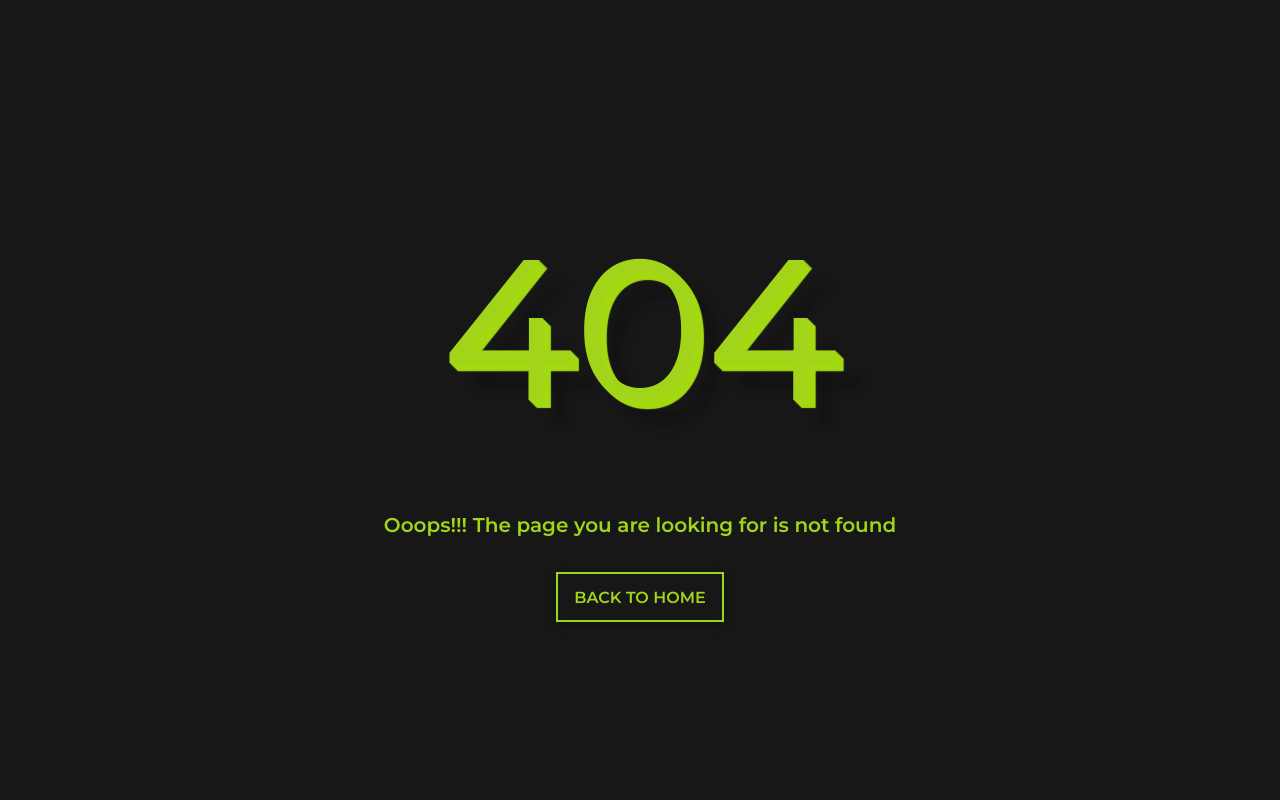
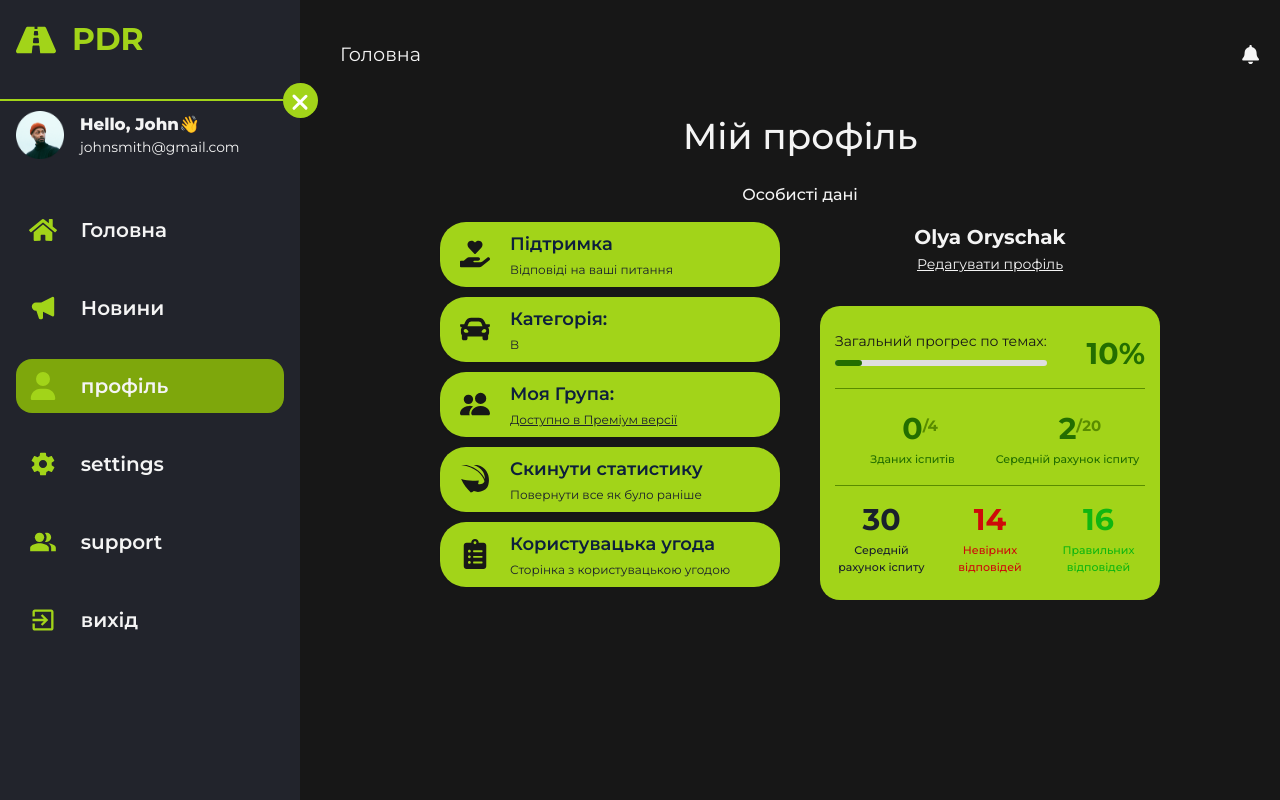
Before and after one commit to mykhailo-rozheliuk/PDR_Page, a React (Vite) app: page /profile in a window 1280 px wide. Before the commit this address had no page. Built offline with nearby package versions, Linux system fonts and the light colour scheme.

Commit message:
created profile page (#4)

```diff
--- a/src/app/providers/with-router.tsx
+++ b/src/app/providers/with-router.tsx
@@ -4,6 +4,7 @@ import { Auth, Home, Main, PageNotFound } from 'pages';
 
 import { Layout } from 'shared/ui';
 import { PageLayout } from 'shared/ui/Layout/PageLayout';
+import Profile from 'pages/profile';
 
 export const withRouter =
   <T extends React.PropsWithChildren>(Cmp: React.ComponentType<T>) =>
@@ -18,6 +19,7 @@ export const withRouter =
 
             <Route element={<PageLayout />}>
               <Route path="/main" element={<Main />} />
+              <Route path="/profile" element={<Profile />} />
             </Route>
 
             <Route path="/auth" element={<Auth />} />
--- /dev/null
+++ b/src/pages/profile/Profile.tsx
@@ -0,0 +1,111 @@
+import { Headling } from 'shared/ui';
+import styles from './profile.module.scss';
+import cn from 'classnames';
+import { Link } from 'react-router-dom';
+import { FaHandHoldingHeart, FaCar, FaClipboardList } from 'react-icons/fa';
+import { BsPeopleFill } from 'react-icons/bs';
+import { GiReturnArrow } from 'react-icons/gi';
+
+export const Profile: React.FC = () => {
+  return (
+    <div className={styles.profile}>
+      <Headling>Головна</Headling>
+      <h2 className={styles.profile__title}>Мій профіль</h2>
+      <div className={styles.profile__subtitle}>Особисті дані</div>
+      <div className={cn(styles.profile__data, styles.data)}>
+        <div className={styles.data__content}>
+          <Link to="#" className={cn(styles.content__item, styles.item)}>
+            <span>
+              <FaHandHoldingHeart />
+            </span>
+            <div className={styles.item__descr}>
+              <h4 className={styles.item__title}>Підтримка</h4>
+              <div className={styles.item__text}>Вiдповiдi на вашi питання</div>
+            </div>
+          </Link>
+          <Link to="#" className={cn(styles.content__item, styles.item)}>
+            <span>
+              <FaCar />
+            </span>
+            <div className={styles.item__descr}>
+              <h4 className={styles.item__title}>Категорія:</h4>
+              <div className={styles.item__text}>B</div>
+            </div>
+          </Link>
+          <Link to="#" className={cn(styles.content__item, styles.item)}>
+            <span>
+              <BsPeopleFill />
+            </span>
+            <div className={styles.item__descr}>
+              <h4 className={styles.item__title}>Моя Група:</h4>
+              <div className={styles.item__text}>
+                <Link to="#" className={styles.item__link}>
+                  Доступно в Преміум версії
+                </Link>
+              </div>
+            </div>
+          </Link>
+          <Link to="#" className={cn(styles.content__item, styles.item)}>
+            <span>
+              <GiReturnArrow />
+            </span>
+            <div className={styles.item__descr}>
+              <h4 className={styles.item__title}>Скинути статистику</h4>
+              <div className={styles.item__text}>Повернути все як було раніше</div>
+            </div>
+          </Link>
+          <Link to="#" className={cn(styles.content__item, styles.item)}>
+            <span>
+              <FaClipboardList />
+            </span>
+            <div className={styles.item__descr}>
+              <h4 className={styles.item__title}>Користувацька угода</h4>
+              <div className={styles.item__text}>Сторінка з користувацькою угодою</div>
+            </div>
+          </Link>
+        </div>
+        <div className={cn(styles.data__statistic, styles.statistic)}>
+          <div className={styles.statistic__user}>
+            <div className={styles.statistic__name}>Olya Oryschak</div>
+            <Link to="#" className={styles.statistic__correct}>
+              Редагувати профіль
+            </Link>
+          </div>
+          <div className={cn(styles.statistic__info, styles.info)}>
+            <div className={styles.info__progres}>
+              <label className={styles.info__label}>
+                <div className={styles.info__text}>Загальний прогрес по темах:</div>
+                <div className={styles.info__line}></div>
+              </label>
+              <div className={styles.info__value}>10%</div>
+            </div>
+            <div className={styles.info__exams}>
+              <div className={styles.info__done}>
+                0<span>/4</span>
+                <div className={styles.info__descrp}>Зданих іспитів</div>
+              </div>
+              <div className={styles.info__average}>
+                2<span>/20</span>
+                <div className={styles.info__descrp}>Середній рахунок іспиту</div>
+              </div>
+            </div>
+            <div className={styles.info__results}>
+              <div className={styles.info__item}>
+                30
+                <div className={styles.info__descrp}>Середній рахунок іспиту</div>
+              </div>
+              <div className={cn(styles.info__item, styles.info__item_red)}>
+                14
+                <div className={styles.info__descrp}>Невірних відповідей</div>
+              </div>
+              <div className={cn(styles.info__item, styles.info__item_green)}>
+                16
+                <div className={styles.info__descrp}>Правильних відповідей</div>
+              </div>
+            </div>
+          </div>
+        </div>
+      </div>
+    </div>
+  );
+};
--- /dev/null
+++ b/src/pages/profile/index.ts
@@ -0,0 +1,3 @@
+import { Profile } from './Profile';
+
+export default Profile;
--- /dev/null
+++ b/src/pages/profile/profile.module.scss
@@ -0,0 +1,236 @@
+@import '/src/styles/_index';
+
+span {
+  font-size: 30px;
+  color: $bg-color;
+}
+//========================================================================================================
+.profile {
+  text-align: center;
+  margin: 0 20px;
+
+  &__title {
+    font-size: 2.25rem;
+    font-weight: 500;
+    color: $white-color;
+    margin-bottom: 20px;
+  }
+
+  &__subtitle {
+    font-weight: 500;
+    color: $white-color;
+    margin-bottom: 15px;
+  }
+}
+
+//========================================================================================================
+
+.data {
+  max-width: 760px;
+  margin: 0 auto;
+  display: flex;
+  flex-wrap: wrap;
+
+  &__content {
+    width: 50%;
+    padding: 0 20px;
+  }
+
+  &__statistic {
+    width: 50%;
+    padding: 0 20px;
+  }
+}
+
+//========================================================================================================
+
+.item {
+  min-height: 65px;
+  background: $main-color;
+  text-align: left;
+  display: flex;
+  align-items: center;
+  justify-content: flex-start;
+  margin-bottom: 10px;
+  padding: 0px 20px;
+  gap: 20px;
+  box-shadow: 0 2px 2px rgba(0, 0, 0, 0.05);
+  border-radius: 1.625rem;
+  transition: all 0.3s;
+
+  &:hover {
+    transform: scale(0.95);
+  }
+
+  &__title {
+    font-size: 18px;
+    font-weight: 600;
+    color: #0d1f3c;
+    line-height: 1.777;
+  }
+
+  &__text {
+    font-weight: 400;
+    font-size: 12px;
+    line-height: 1.5;
+  }
+
+  &__link {
+    text-decoration: underline;
+  }
+}
+
+//========================================================================================================
+
+.statistic {
+  display: flex;
+  flex-direction: column;
+  gap: 30px;
+
+  &__name {
+    font-size: 20px;
+    color: $white-color;
+    font-weight: 700;
+  }
+
+  &__correct {
+    font-size: 14px;
+    color: $white-color;
+    text-decoration: underline;
+    cursor: pointer;
+    &:hover {
+      color: $main-color;
+    }
+  }
+}
+
+//========================================================================================================
+
+.info {
+  background-color: $main-color;
+  padding: 25px 15px;
+  border-radius: 20px;
+
+  &__progres {
+    display: flex;
+    justify-content: space-between;
+    color: $bg-color;
+    position: relative;
+
+    &::after {
+      content: '';
+      position: absolute;
+      bottom: -30%;
+      left: 0;
+      height: 2px;
+      width: 100%;
+      border-bottom: 1px solid rgb(89, 140, 0);
+    }
+  }
+
+  &__label {
+    display: flex;
+    flex-direction: column;
+    gap: 8px;
+  }
+
+  &__text {
+    font-size: 14px;
+  }
+
+  &__line {
+    width: 100%;
+    border: 3px solid #dfdfdf;
+    position: relative;
+    top: 0;
+    left: 0;
+    border-radius: 20px;
+
+    &::after {
+      content: '';
+      position: absolute;
+      width: 10%;
+      bottom: -3px;
+      left: -3px;
+      border: 3px solid $green-color;
+      border-radius: 20px;
+    }
+  }
+
+  &__value {
+    font-size: 30px;
+    color: $green-color;
+    font-weight: 700;
+  }
+
+  &__exams {
+    margin-top: 30px;
+    display: flex;
+    position: relative;
+
+    &::after {
+      content: '';
+      position: absolute;
+      bottom: -30%;
+      left: 0;
+      height: 2px;
+      width: 100%;
+      border-bottom: 1px solid rgb(89, 140, 0);
+    }
+  }
+
+  &__done {
+    width: 50%;
+    color: $green-color;
+    font-weight: 700;
+    font-size: 30px;
+    position: relative;
+
+    span {
+      position: absolute;
+      top: 15%;
+      font-size: 15px;
+      color: rgb(89, 140, 0);
+    }
+  }
+
+  &__average {
+    width: 50%;
+    color: $green-color;
+    font-weight: 700;
+    font-size: 30px;
+    position: relative;
+
+    span {
+      position: absolute;
+      top: 15%;
+      font-size: 15px;
+      color: rgb(89, 140, 0);
+    }
+  }
+
+  &__descrp {
+    font-size: 11px;
+    font-weight: 500;
+  }
+
+  &__results {
+    margin-top: 30px;
+    display: flex;
+    justify-content: space-between;
+  }
+
+  &__item {
+    width: 30%;
+    font-weight: 700;
+    font-size: 30px;
+
+    &_red {
+      color: rgb(206, 10, 10);
+    }
+
+    &_green {
+      color: rgb(16, 182, 16);
+    }
+  }
+}
--- a/src/shared/ui/Sidebar/Sidebar.tsx
+++ b/src/shared/ui/Sidebar/Sidebar.tsx
@@ -109,9 +109,9 @@ export const Sidebar: React.FC = () => {
         </NavLink>
 
         <NavLink
-          to="/performance"
+          to="/profile"
           className={cn(styles.contents__item, {
-            [styles.active]: location.pathname === '/performance'
+            [styles.active]: location.pathname === '/profile'
           })}
         >
           <div className={styles.contents__logo}>
--- a/src/styles/_variables.scss
+++ b/src/styles/_variables.scss
@@ -3,3 +3,4 @@ $white-color: #f4f4f4;
 $bg-color: #171717;
 $bg-sidebar: #22242c;
 $text-color: #f4f4f4;
+$green-color: #236e00;
```
